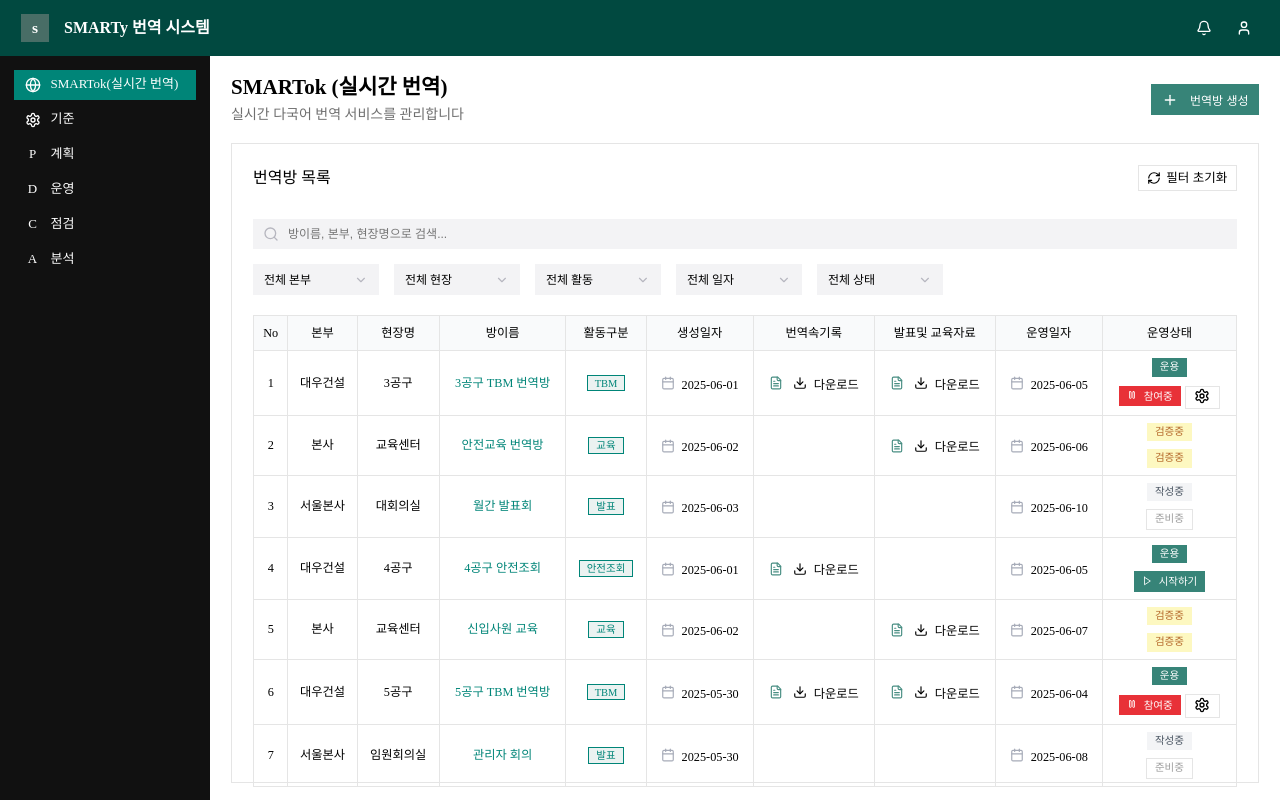
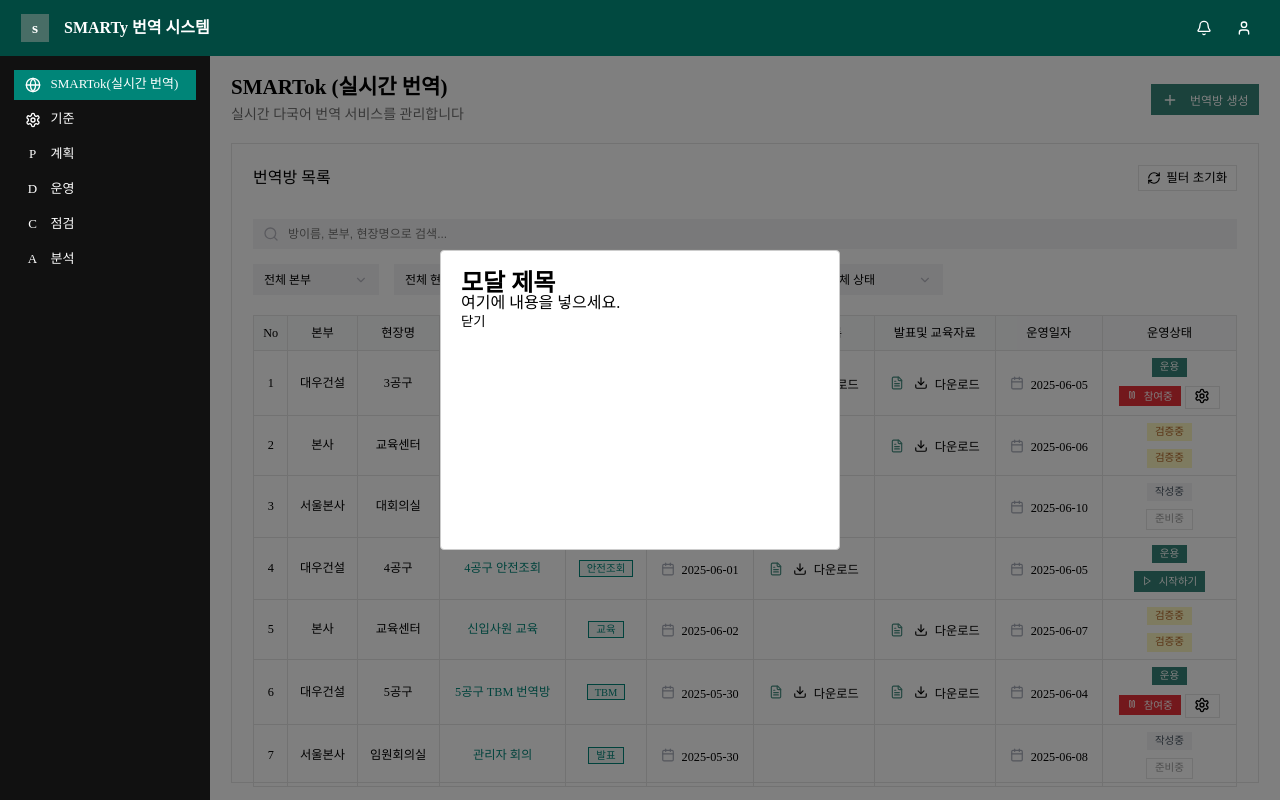
Before and after one commit to zermzerm/translation-room, a React (Create React App) app: page / in a window 1280 px wide. Both pictures are taken after a click on the button "번역방 생성". Built offline with nearby package versions, Linux system fonts and the light colour scheme.

Commit message:
react-modal로 모달 틀 구현

```diff
--- a/package.json
+++ b/package.json
@@ -9,6 +9,7 @@
     "@testing-library/user-event": "^13.5.0",
     "react": "^19.1.0",
     "react-dom": "^19.1.0",
+    "react-modal": "^3.16.3",
     "react-router-dom": "^7.6.3",
     "react-scripts": "5.0.1",
     "web-vitals": "^2.1.4"
--- /dev/null
+++ b/src/assets/icons/CloseIcon.jsx
@@ -0,0 +1,17 @@
+export const CloseIcon = () => (
+  <svg
+    xmlns="http://www.w3.org/2000/svg"
+    width="24"
+    height="24"
+    viewBox="0 0 24 24"
+    fill="none"
+    stroke="currentColor"
+    stroke-width="2"
+    stroke-linecap="round"
+    stroke-linejoin="round"
+    class="lucide lucide-x"
+  >
+    <path d="M18 6 6 18"></path>
+    <path d="m6 6 12 12"></path>
+  </svg>
+);
--- a/src/components/Home/Header.jsx
+++ b/src/components/Home/Header.jsx
@@ -1,7 +1,14 @@
+import Modal from "react-modal";
 import {PlusIcon} from "../../assets/icons/PlusIcon";
+import {CloseIcon} from "../../assets/icons/CloseIcon";
 import styles from "./Header.module.css";
+import {useState} from "react";
+
+Modal.setAppElement("#root");
 
 export default function Header() {
+  const [isOpen, setIsOpen] = useState(false);
+
   return (
     <header className={styles.Container}>
       <div>
@@ -9,10 +16,29 @@ export default function Header() {
         <div className={styles.Description}>실시간 다국어 번역 서비스를 관리합니다</div>
       </div>
       <div>
-        <button className={styles.Button}>
+        <button className={styles.Button} onClick={() => setIsOpen(true)}>
           <PlusIcon />
           <p>번역방 생성</p>
         </button>
+        <Modal
+          isOpen={isOpen}
+          onRequestClose={() => setIsOpen(false)}
+          style={{
+            overlay: {
+              backgroundColor: "rgba(0, 0, 0, 0.5)",
+            },
+            content: {
+              width: "400px",
+              height: "300px",
+              margin: "auto",
+              padding: "20px",
+            },
+          }}
+        >
+          <h2>모달 제목</h2>
+          <p>여기에 내용을 넣으세요.</p>
+          <button onClick={() => setIsOpen(false)}>닫기</button>
+        </Modal>
       </div>
     </header>
   );
--- a/src/pages/Home.module.css
+++ b/src/pages/Home.module.css
@@ -4,6 +4,6 @@
   position: absolute;
   margin-top: 56px;
   margin-left: 210px;
-  z-index: 1;
+  /* z-index: 1; */
   padding: 21px;
 }
```
Also changed, not shown: 1 other file (tests, documents, lock files or other folders).
